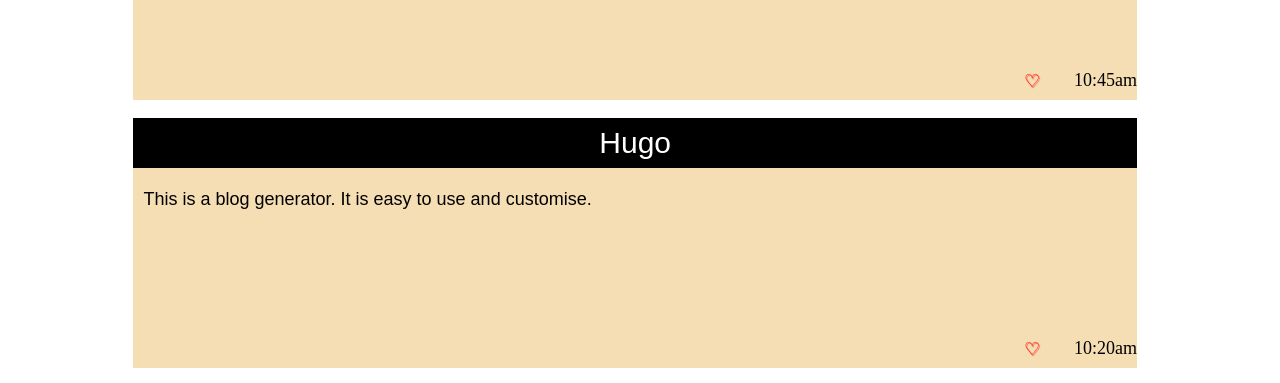
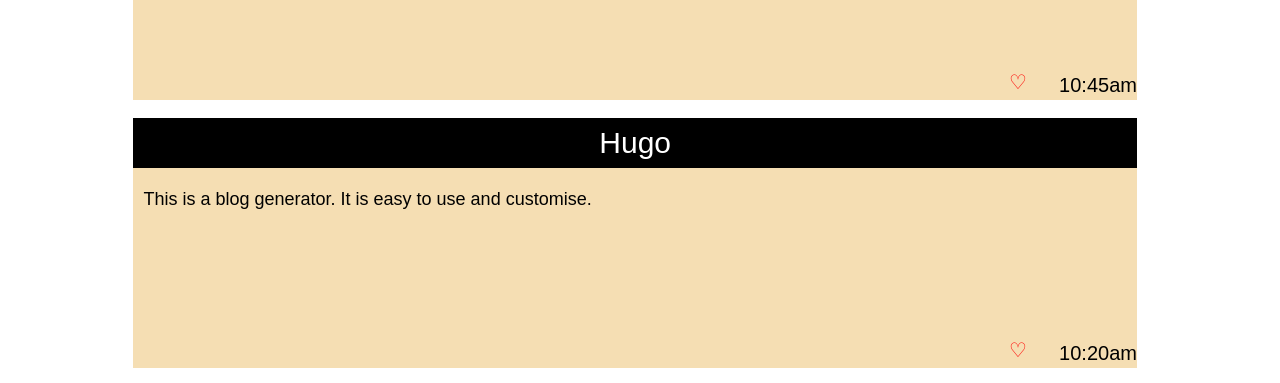
Before and after one commit to reshmisaji/gatsby_learnings, a Gatsby site: page / in a window 1280 px wide. Shown: the part 236-619 px from the top of the page. Built offline with nearby package versions, Linux system fonts and the light colour scheme; Gatsby itself is replaced by a stand-in of ours.

Commit message:
Refactor like and time sections

```diff
--- /dev/null
+++ b/public/static/d/140/path---json-data-3-a-6-e3e-0SUcWyAf8ecbYDsMhQkEfPzV8.json
@@ -0,0 +1 @@
+{"pageContext":{"isCreatedByStatefulCreatePages":true}}
--- /dev/null
+++ b/public/static/d/322/path---json-data-3-a-6-e3e-EMSRakh5DGlmOpNlxnsy6SYk10.json
@@ -0,0 +1 @@
+{"data":{"allBlogsJson":{"edges":[{"node":{"heading":"Hello World!","description":"This is the very begining of my gatsby learnings","time":"10:45am","liked":false,"id":"001"}},{"node":{"heading":"Hugo","description":"This is a blog generator. It is easy to use and customise.","time":"10:20am","liked":false,"id":"002"}},{"node":{"heading":"Gatsby","description":"This is another blog generator. It is more advanced than other blog generators","time":"10:21am","liked":false,"id":"003"}},{"node":{"heading":"Dream Catcher","description":"Dream Catchers are known as a filter for nightmares. IT is mostly used in North America. They believes that the night air is full of dreams, both good and bad. These dream catchers will catch the nightmares and the person sleeping below this will get good dreams only","time":"10:30am","liked":false,"id":"004"}}]}},"pageContext":{"isCreatedByStatefulCreatePages":true}}
--- /dev/null
+++ b/public/static/d/341/path---dev-404-page-5-f-9-fab-0zT0YQWBYxSEM1PrgNZBHmpVH34.json
@@ -0,0 +1 @@
+{"data":{"allSitePage":{"nodes":[{"path":"/Blog/"},{"path":"/Containers/"},{"path":"/Footer/"},{"path":"/Header/"},{"path":"/"},{"path":"/JsonData/"}]}},"pageContext":{"isCreatedByStatefulCreatePages":true}}
--- a/src/pages/Blog.js
+++ b/src/pages/Blog.js
@@ -34,7 +34,6 @@ const Like = styled.span`
   width: 50px;
   height: 30px;
   color: red;
-  text-shadow: 1px 1px 1px red;
 `
 
 export { Like, BlogData, Time, BlogContainer, Blog }
--- a/src/pages/Footer.js
+++ b/src/pages/Footer.js
@@ -7,7 +7,7 @@ const Footer = styled.footer`
   font-size: 20px;
   font-family: sans-serif;
   display: flex;
-  justify-content: center;
+  justify-content: ${props=>props.inversed?"flex-end":"center"};
   align-items: center;
 `
 
--- a/src/pages/index.js
+++ b/src/pages/index.js
@@ -35,7 +35,6 @@ class App extends React.Component {
     this.state.blogs.forEach(blog => {
       if (blog.node.id === id) blog.node.liked = true
     })
-    console.log(this.state.blogs)
   }
 
   componentDidMount() {
@@ -51,12 +50,12 @@ class App extends React.Component {
         </Header>
         <Blog>
           <BlogData>{props.blog.node.description}</BlogData>
-          <Time>
+          <Footer inversed>
             <Like onClick={this.like.bind(null, blogId)} id={`like${blogId}`}>
               ♡
-            </Like>{" "}
-            {props.blog.node.time}
-          </Time>
+            </Like>
+            <Time>{props.blog.node.time}</Time>
+          </Footer>
         </Blog>
         <br />
       </BlogContainer>
@@ -96,4 +95,5 @@ export const query = graphql`
     }
   }
 `
+
 export default App
```
